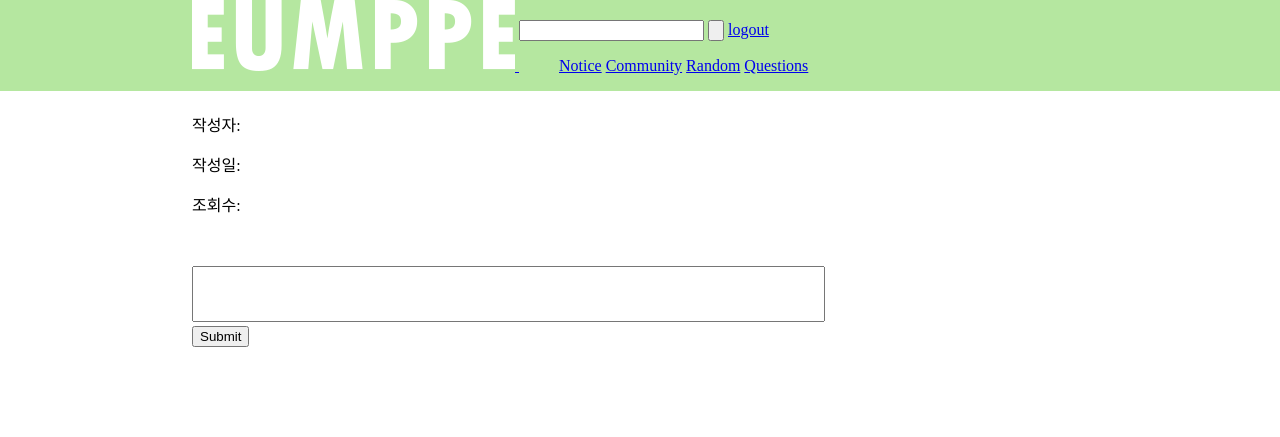
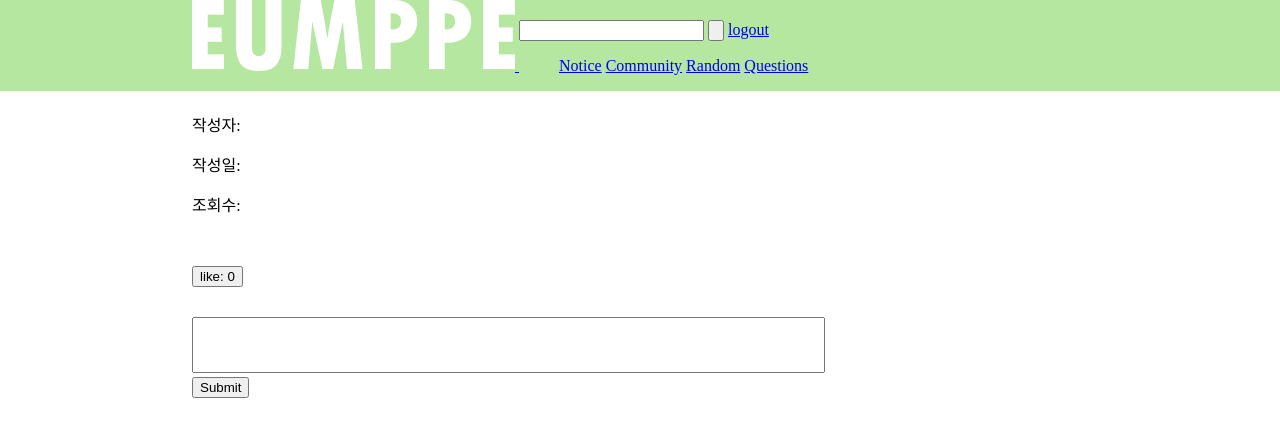
Before and after one commit to eumppe/P4C-Page, a PHP site: page /pages/show-article.php?idx= in a window 1280 px wide. Shown: the top 437 px of the page. Run offline with PHP 8.4, Linux system fonts and the light colour scheme; the visitor is signed in with stand-in values (Sample User, id 1); data that the repository does not hold is empty.

Commit message:
basic-like

```diff
--- a/css/main.css
+++ b/css/main.css
@@ -12,6 +12,10 @@
    resize: none;
    width: 70%;
    height: 50px;
+}
+
+.like{
+	margin-bottom: 30px;
 }
 
 .article{
--- a/pages/show-article.php
+++ b/pages/show-article.php
@@ -7,6 +7,10 @@ $idx=$_GET['idx'];
 $sql="SELECT * FROM like".$idx;
 $like_result=mysqli_query($conn,$sql);
 $total_like=mysqli_num_rows($like_result);
+
+$sql="SELECT * FROM like".$idx." WHERE user=".$_SESSION['idx'];
+$result=mysqli_query($conn,$sql);
+$i_like=(mysqli_fetch_array($result)!=null);
 
 #count view
 $update_view=false;
@@ -109,17 +113,23 @@ if($update_view){
 
 
 			?>
+			<!--like-->
+		<form class="like" action="/redi/like-check.php" method="post">
+			<input type="hidden" name="idx" value="<?php echo($idx);?>">
+			<input type="submit" name="like" value="like: <?php echo($total_like);?>" <?php if($i_like){echo("style='background-color: red; color:white;'");}?>>
+		</form>
 			<!--Comments-->
 			<!--write-->
+		<form action="/redi/comment-check.php" method="post">
 			<?php
 			if($_SESSION["userid"]!=null){
 				echo('
-				<form action="/redi/comment-check.php" method="post">
 				<input type="hidden" name="idx" value="'. ($_GET['idx']).'">
 				<textarea class="comment-input" name="comment"></textarea><br/>
 				<input type="submit" name="comment-submit">');
 			}
 			?>
+		</form>
 			<!--show-->
 			<?php
 			$sql="SELECT * FROM comment".$idx;
@@ -135,7 +145,6 @@ if($update_view){
 			}
 
 			?>
-		</form>
 		</main>
 		<footer>
 
```
Also changed, not shown: redi/like-check.php (added, +21 -0 lines).
